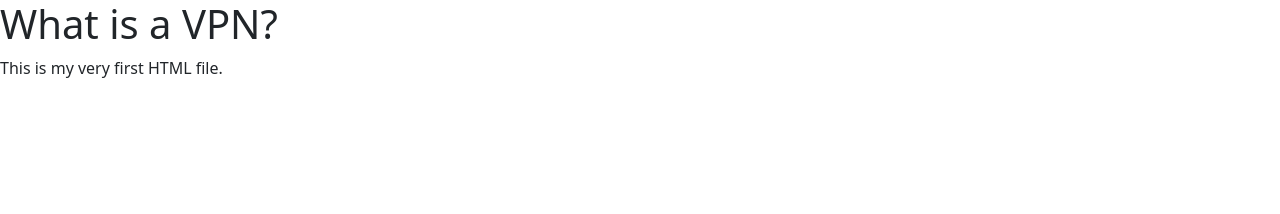
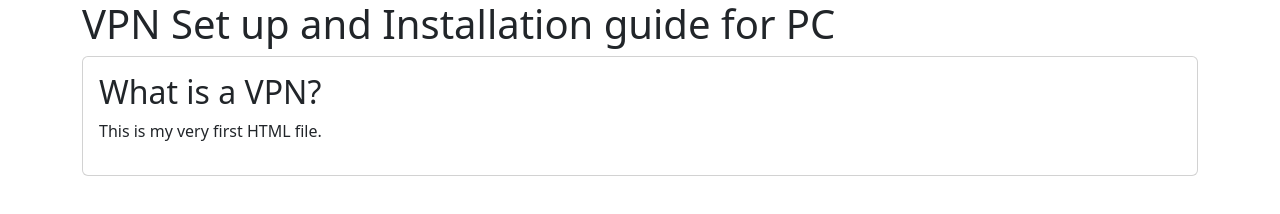
Before and after one commit to archiiiieeee/VPN-Tutorial-Website, a plain HTML site: page index.html in a window 1280 px wide. Drawn offline with nearby package versions, Linux system fonts and the light colour scheme.

Commit message:
Update index.html

```diff
--- a/index.html
+++ b/index.html
@@ -13,8 +13,17 @@
 
 
 <body>
-    <h1>What is a VPN?</h1>
-    <p>This is my very first HTML file.</p>
+
+    <div class="container">
+        <h1>VPN Set up and Installation guide for PC</h1>
+
+        <div class="card">
+            <div class="card-body">
+            <h2>What is a VPN?</h2>
+            <p>This is my very first HTML file.</p>
+            </div>
+        </div>
+    </div>
 
 </body>
 </html>
```
